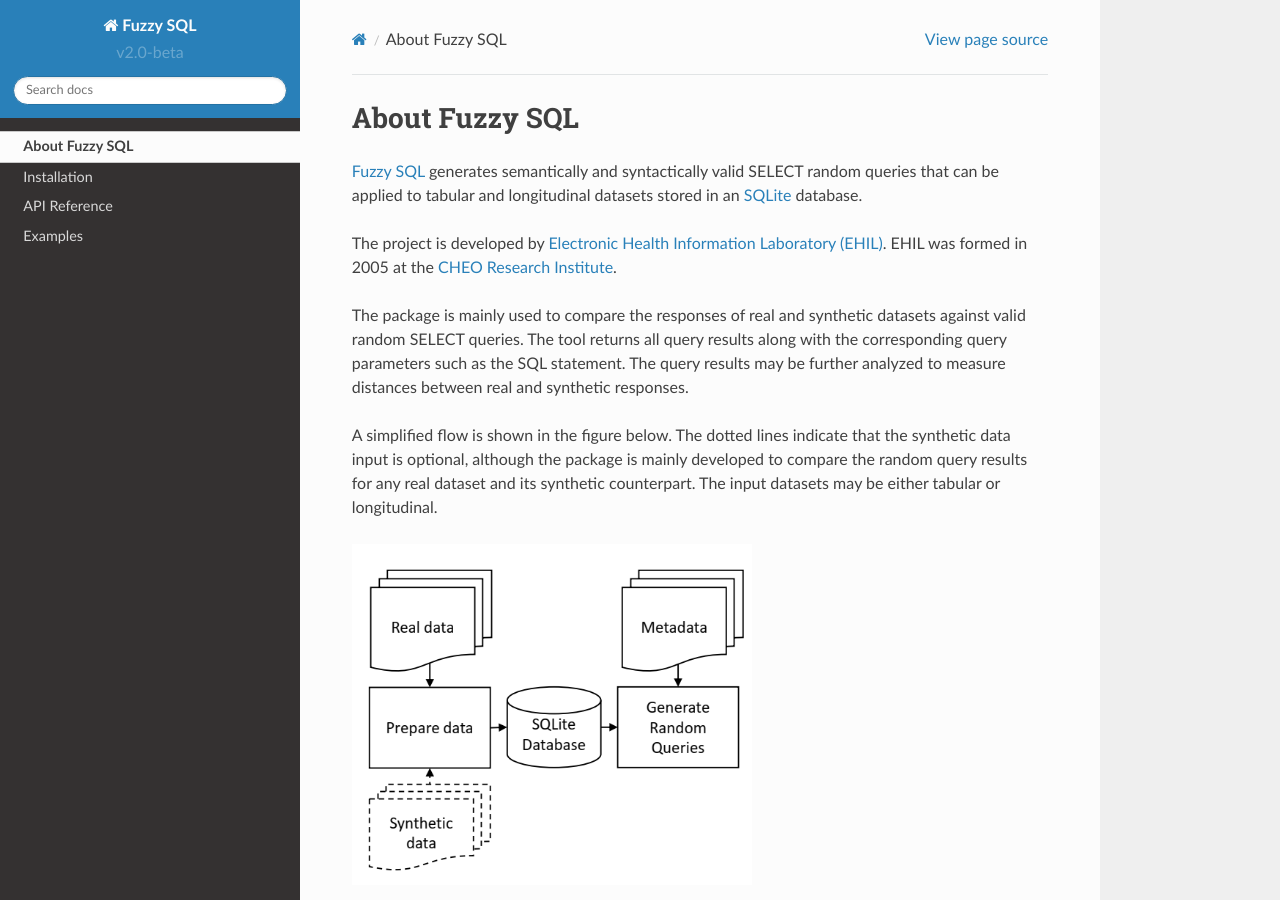
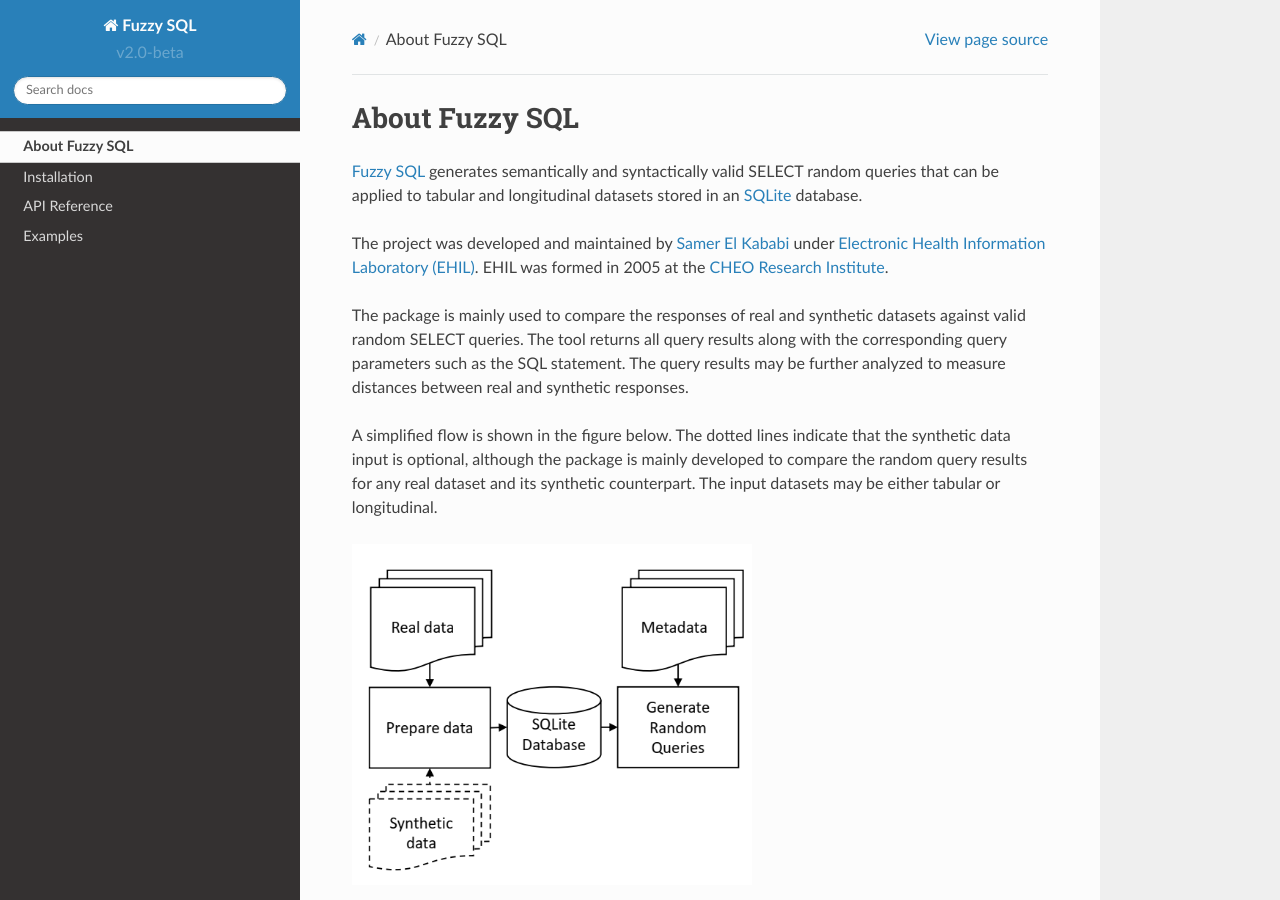
Before and after one commit to skababji-ehil/fuzzy_sql, a Sphinx documentation site: the page built from docs/about.rst, in a window 1280 px wide and 900 px high. Built offline with Sphinx 7.4.7 and the Read the Docs theme 2.0.0, drawn with Linux system fonts in a browser that asks for light colours.

Commit message:
update docs

```diff
--- a/docs/about.rst
+++ b/docs/about.rst
@@ -3,7 +3,7 @@
 
 `Fuzzy SQL <https://github.com/skababji-ehil/fuzzy_sql>`_ generates semantically and syntactically valid SELECT random queries that can be applied to tabular and longitudinal datasets stored in an  `SQLite <https://www.sqlite.org/index.html>`_ database.
 
-The project is developed by `Electronic Health Information Laboratory (EHIL) <https://www.ehealthinformation.ca/home>`_. EHIL was formed in 2005 at the `CHEO Research Institute <https://www.cheoresearch.ca/>`_.
+The project was developed and maintained by `Samer El Kababi <https://www.linkedin.com/in/samer-el-kababji-92906251/>`_  under `Electronic Health Information Laboratory (EHIL) <https://www.ehealthinformation.ca/home>`_. EHIL was formed in 2005 at the `CHEO Research Institute <https://www.cheoresearch.ca/>`_.
 
 
 The package is mainly used to compare the responses of real and synthetic datasets against valid random SELECT queries. The tool returns all query results along with the corresponding query parameters such as the SQL statement. The query results may be further analyzed to measure distances between real and synthetic responses.
```
